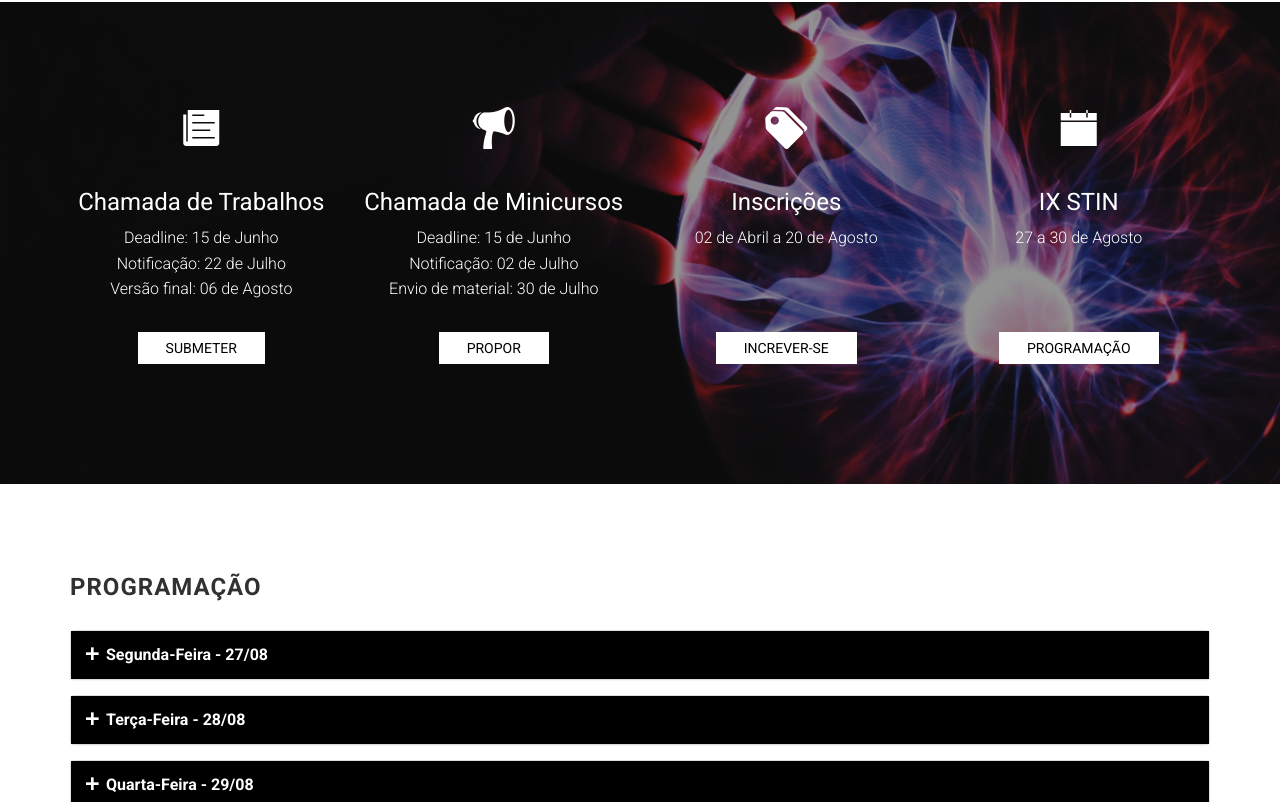
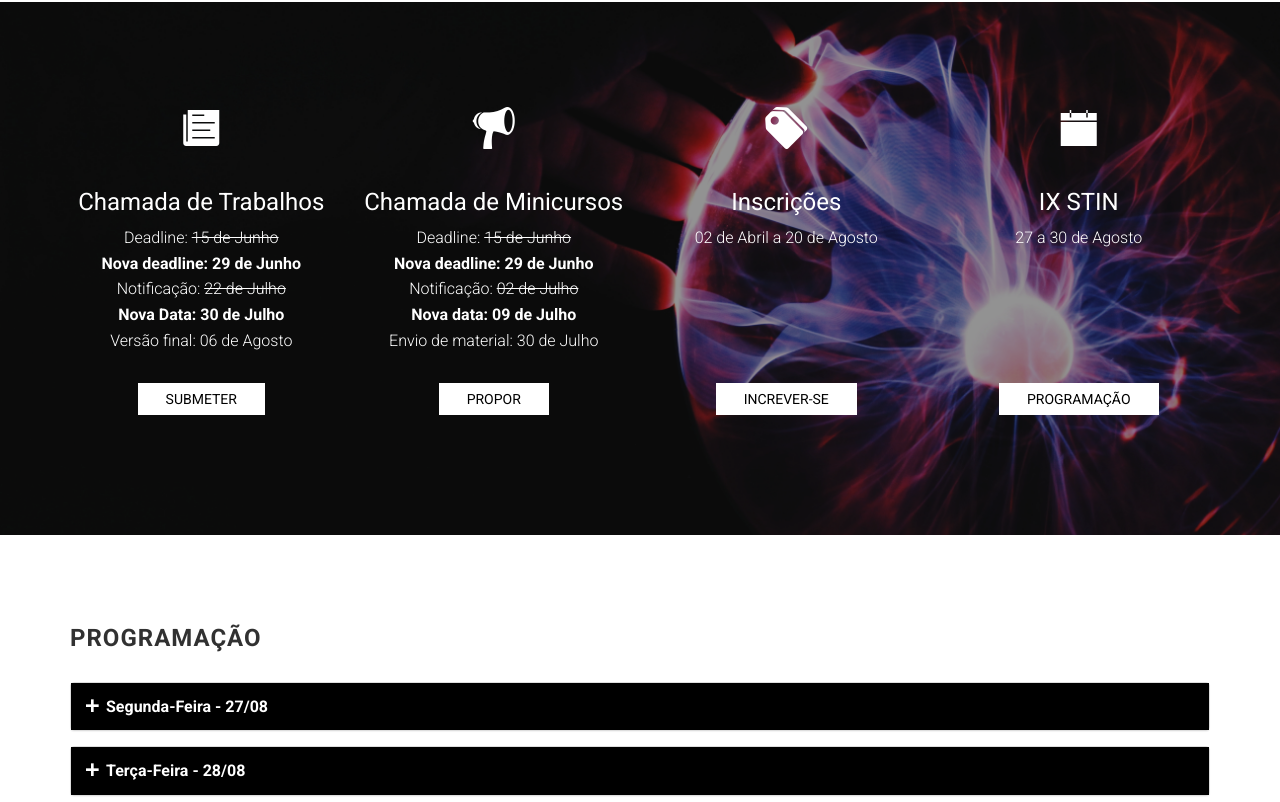
Before and after one commit to marcosvlima/STIN18, a website: page index.html in a window 1280 px wide. Shown: the part 2547-3349 px from the top of the page. Drawn offline with Linux system fonts and the light colour scheme; files whose address does not match are found by name.

Commit message:
Update deadlines

```diff
--- a/index.html
+++ b/index.html
@@ -153,8 +153,10 @@
                         <i class="ion-ios-paper"></i>
                         <h3>Chamada de Trabalhos</h3>
                         <p class="personal-color">
-                        Deadline: 15 de Junho<br>
-                        Notificação: 22 de Julho<br>
+                        Deadline: <strike>15 de Junho</strike><br>
+                        <b>Nova deadline: 29 de Junho</b><br>
+                        Notificação: <strike>22 de Julho</strike><br>
+                        <b>Nova Data: 30 de Julho</b><br>
                         Versão final: 06 de Agosto
                         </p>
                         <a class="btn btn-white" href="http://eventos.uri.com.br">Submeter</a>
@@ -164,8 +166,10 @@
                         <i class="ion-speakerphone"></i>
                         <h3>Chamada de Minicursos</h3>
                         <p class="personal-color">
-                        Deadline: 15 de Junho<br />
-                        Notificação: 02 de Julho<br />
+                        Deadline: <strike>15 de Junho</strike><br>
+                        <b>Nova deadline: 29 de Junho</b><br>
+                        Notificação: <strike>02 de Julho</strike><br />
+                        <b>Nova data: 09 de Julho</b><br>
                         Envio de material: 30 de Julho
                         </p>
                         <a class="btn btn-white" href="https://form.jotformz.com/81014596151654">Propor</a>
@@ -174,14 +178,14 @@
                     <div class="col-sm-3">
                         <i class="ion-pricetags"></i>
                         <h3>Inscrições</h3>
-                        <p class="personal-color">02 de Abril a 20 de Agosto<br/ > <br /> <br /></p>
+                        <p class="personal-color">02 de Abril a 20 de Agosto<br/ > <br /> <br /> <br /><br /></p>
                         <a class="btn btn-white" href="http://eventos.uri.com.br">Increver-se</a>
                     </div>
 
                     <div class="col-sm-3">
                         <i class="ion-ios-calendar"></i>
                         <h3>IX STIN</h3>
-                        <p class="personal-color">27 a 30 de Agosto<br/ > <br /> <br /><p>
+                        <p class="personal-color">27 a 30 de Agosto<br/ > <br /> <br /><br /><br /><p>
                         <a class="btn btn-white" data-scroll href="#schedule">Programação</a>
                     </div>
 
```
